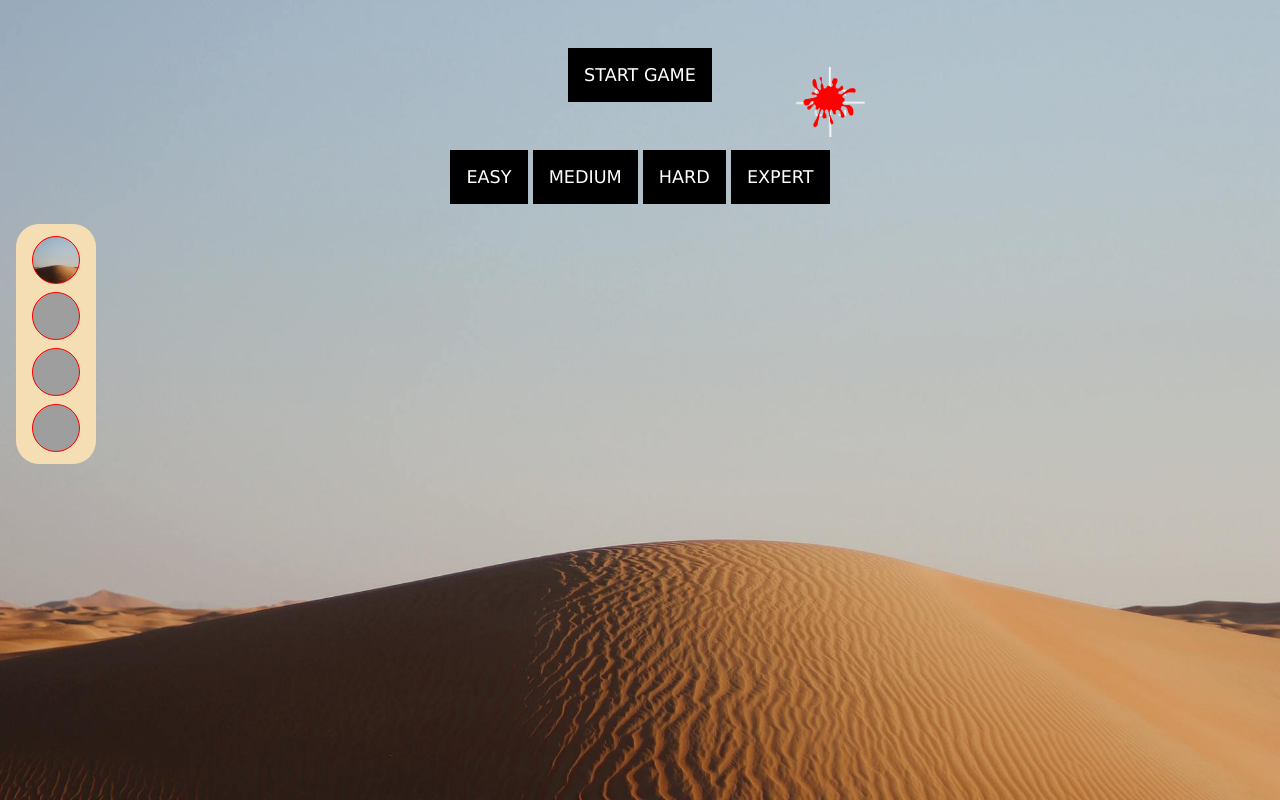
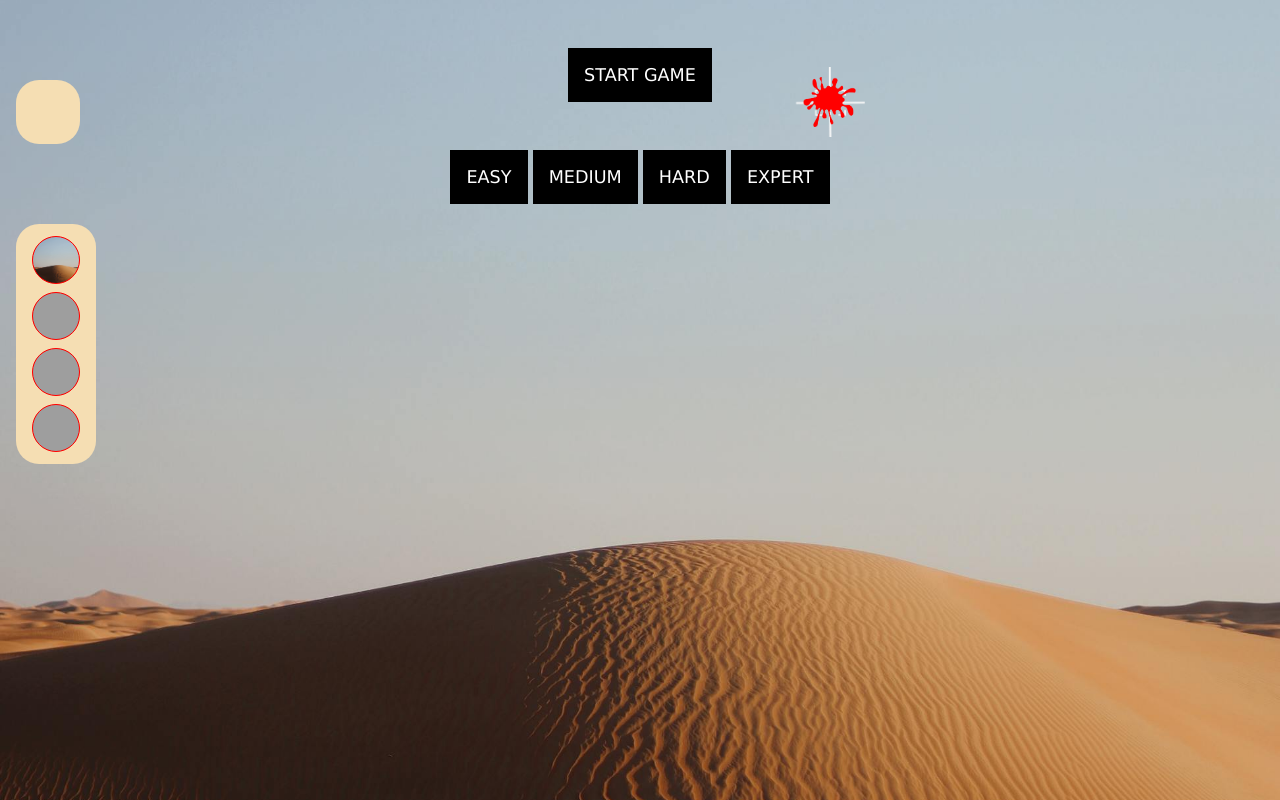
Before and after one commit to abhishek02122002/Games-with-JS-, a plain HTML site: page shoot-the-enemy/index.html in a window 1280 px wide. Drawn offline with Linux system fonts and the light colour scheme; grey boxes are pictures that could not be loaded.

Commit message:
Update style.css

```diff
--- a/shoot-the-enemy/style.css
+++ b/shoot-the-enemy/style.css
@@ -92,3 +92,25 @@ img::selection{
 #city{
      background-image: url('./city.jpg');
 }
+
+
+/*SOUND BUTTON*/
+#toggle{
+height:4rem;
+width:4rem;
+position: absolute;
+top:5rem;
+left:1rem;
+background-color: wheat;
+border-radius: 23px;
+display: flex;
+justify-content: center;
+align-items: center;
+/* flex-direction: column; */
+/* gap:0.5rem; */
+background-color: wheat;
+img{
+     width:30px;
+
+}
+}
```
